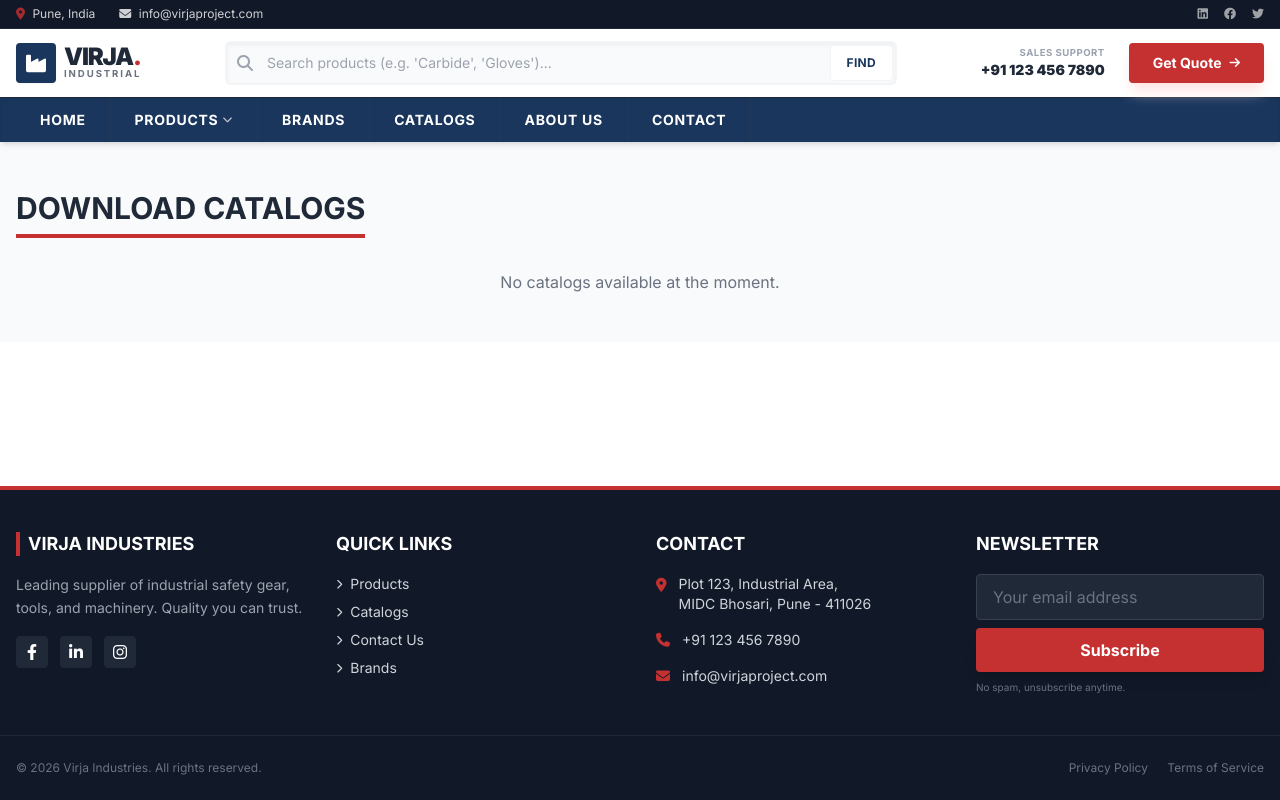
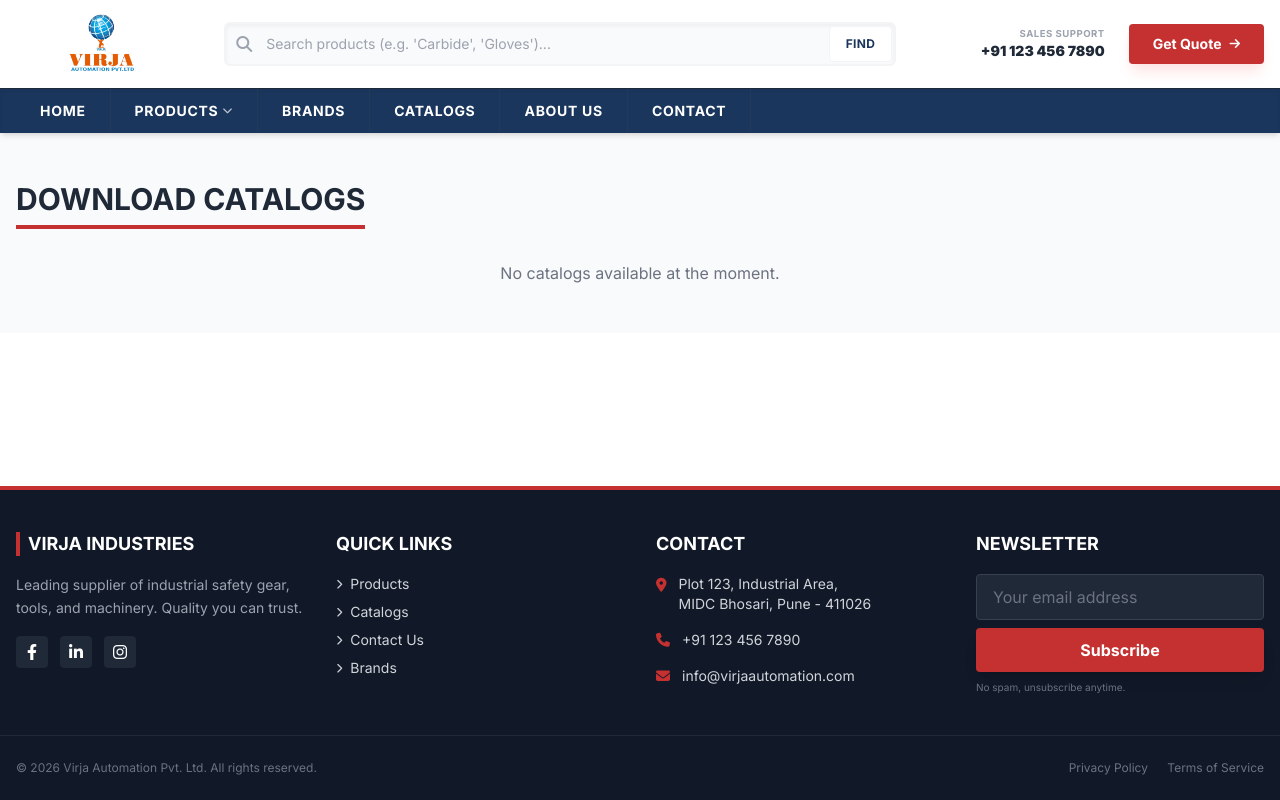
Before and after one commit to jignesh017/virjaproject, a Django app: page /catalogs/ in a window 1280 px wide. Run offline with Django 5.2, Linux system fonts and the light colour scheme; data comes from the database, SQL or seed files in the repository; data that the repository does not hold is empty; some libraries are stand-ins or nearby versions.

Commit message:
change logo and name

```diff
--- a/templates/base.html
+++ b/templates/base.html
@@ -61,47 +61,20 @@
 
 <body class="flex flex-col min-h-screen bg-gray-50 text-gray-800">
 
-    <!-- Top Bar -->
-    <div class="bg-gray-900 text-white text-xs py-1.5 border-b border-gray-800">
-        <div class="container mx-auto px-4 flex justify-between items-center">
-            <div class="flex items-center space-x-6">
-                <span class="opacity-80"><i class="fas fa-map-marker-alt text-secondary mr-1"></i> Pune, India</span>
-                <a href="mailto:info@virjaproject.com"
-                    class="hover:text-secondary transition opacity-80 hover:opacity-100"><i
-                        class="fas fa-envelope mr-1"></i> info@virjaproject.com</a>
-            </div>
-            <div class="flex items-center space-x-4">
-                <a href="#" class="opacity-60 hover:opacity-100 hover:text-white transition"><i
-                        class="fab fa-linkedin"></i></a>
-                <a href="#" class="opacity-60 hover:opacity-100 hover:text-white transition"><i
-                        class="fab fa-facebook"></i></a>
-                <a href="#" class="opacity-60 hover:opacity-100 hover:text-white transition"><i
-                        class="fab fa-twitter"></i></a>
-            </div>
-        </div>
-    </div>
+
 
     <!-- Header & Navigation -->
     <header class="bg-white shadow-md relative z-50 sticky top-0" x-data="{ mobileMenuOpen: false }">
         <!-- Main Header Row -->
         <div class="container mx-auto px-4 py-3 flex justify-between items-center bg-white relative z-20">
             <!-- Logo -->
-            <a href="{% url 'home' %}" class="flex items-center gap-2 group">
-                <div
-                    class="bg-primary text-white w-10 h-10 flex items-center justify-center rounded shadow-sm group-hover:bg-secondary transition-colors">
-                    <i class="fas fa-industry fa-lg"></i>
-                </div>
-                <div class="flex flex-col">
-                    <h1
-                        class="text-2xl font-black text-gray-800 tracking-tighter uppercase leading-none group-hover:text-primary transition-colors">
-                        VIRJA<span class="text-secondary">.</span></h1>
-                    <span
-                        class="text-[0.6rem] font-bold text-gray-500 tracking-[0.2em] uppercase -mt-0.5">Industrial</span>
-                </div>
+            <a href="{% url 'home' %}" class="flex items-center gap-2 group ml-12">
+                <img src="{% static 'img/virja_logo.png' %}" alt="Virja Automation Pvt. Ltd."
+                    class="h-16 w-auto object-contain">
             </a>
 
             <!-- Search Bar (Desktop) -->
-            <div class="hidden md:block flex-1 max-w-2xl mx-8 lg:mx-16">
+            <div class="hidden md:block flex-1 max-w-2xl mx-4 lg:mx-8">
                 <form action="{% url 'product_list' %}" method="GET" class="flex w-full relative group">
                     <div class="absolute inset-y-0 left-0 pl-3 flex items-center pointer-events-none">
                         <i class="fas fa-search text-gray-400 group-focus-within:text-primary transition-colors"></i>
@@ -321,7 +294,7 @@
                     </li>
                     <li class="flex items-center">
                         <i class="fas fa-envelope mr-3 text-secondary"></i>
-                        <span>info@virjaproject.com</span>
+                        <span>info@virjaautomation.com</span>
                     </li>
                 </ul>
             </div>
@@ -338,7 +311,7 @@
         </div>
         <div
             class="border-t border-gray-800 mt-10 pt-6 text-center text-xs text-gray-500 flex justify-between container mx-auto px-4">
-            <span>&copy; 2026 Virja Industries. All rights reserved.</span>
+            <span>&copy; 2026 Virja Automation Pvt. Ltd. All rights reserved.</span>
             <div class="space-x-4">
                 <a href="#" class="hover:text-white">Privacy Policy</a>
                 <a href="#" class="hover:text-white">Terms of Service</a>
```
Also changed, not shown: static/img/virja_logo.jpg (added), static/img/virja_logo.png (added).
